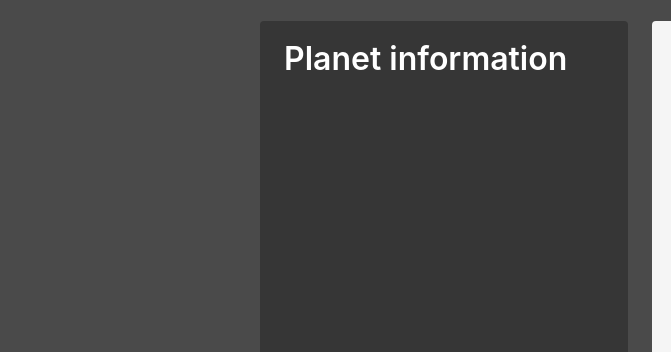
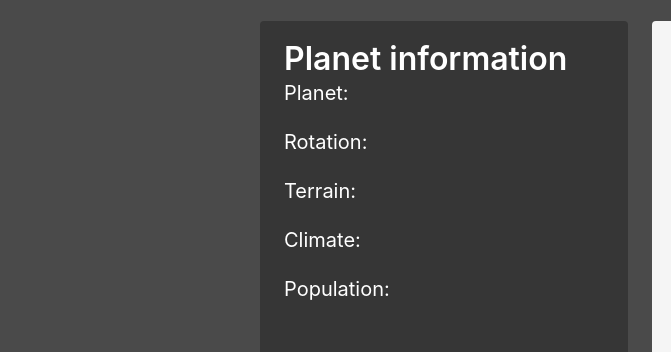
Before and after one commit to srvidales/omicron, a plain HTML site: page index.html in a window 1280 px wide. Both pictures are taken after a click on the button "Let's Go". Shown: the part 478-830 px from the top of the page, 0-671 px from the left. Drawn offline with nearby package versions, Linux system fonts and the light colour scheme; no server answers; files whose address does not match are found by name.

Commit message:
changed html added p tages and a class to each

```diff
--- a/assets/html/location.html
+++ b/assets/html/location.html
@@ -22,12 +22,11 @@
                 <div class="tile is-parent">
                     <article class="tile is-child notification is-dark">
                         <p class="title">Planet information</p>
-                        <p class="subtitle" id="txt-planetname">
-                            <span id="txt-rotation"></span>
-                            <span id="txt-terrain"></span>
-                            <span id="txt-climate"></span>
-                            <span id="txt-pop"></span>
-                            <span id="txt-orbitalp"></span>
+                        <p class="subtitle">Planet:<span id="txt-planetname" ></span></p>
+                            <p class="subtitle" >Rotation:<span id="txt-rotation"></span></p>
+                            <p class="subtitle">Terrain:</p><span id="txt-terrain"></span></p>
+                            <p class="subtitle">Climate:<span id="txt-climate"></span></p>
+                            <p class="subtitle">Population:<span id="txt-pop"></span></p>
                     </article>
                 </div>
                 <div class="tile is-parent">
```
